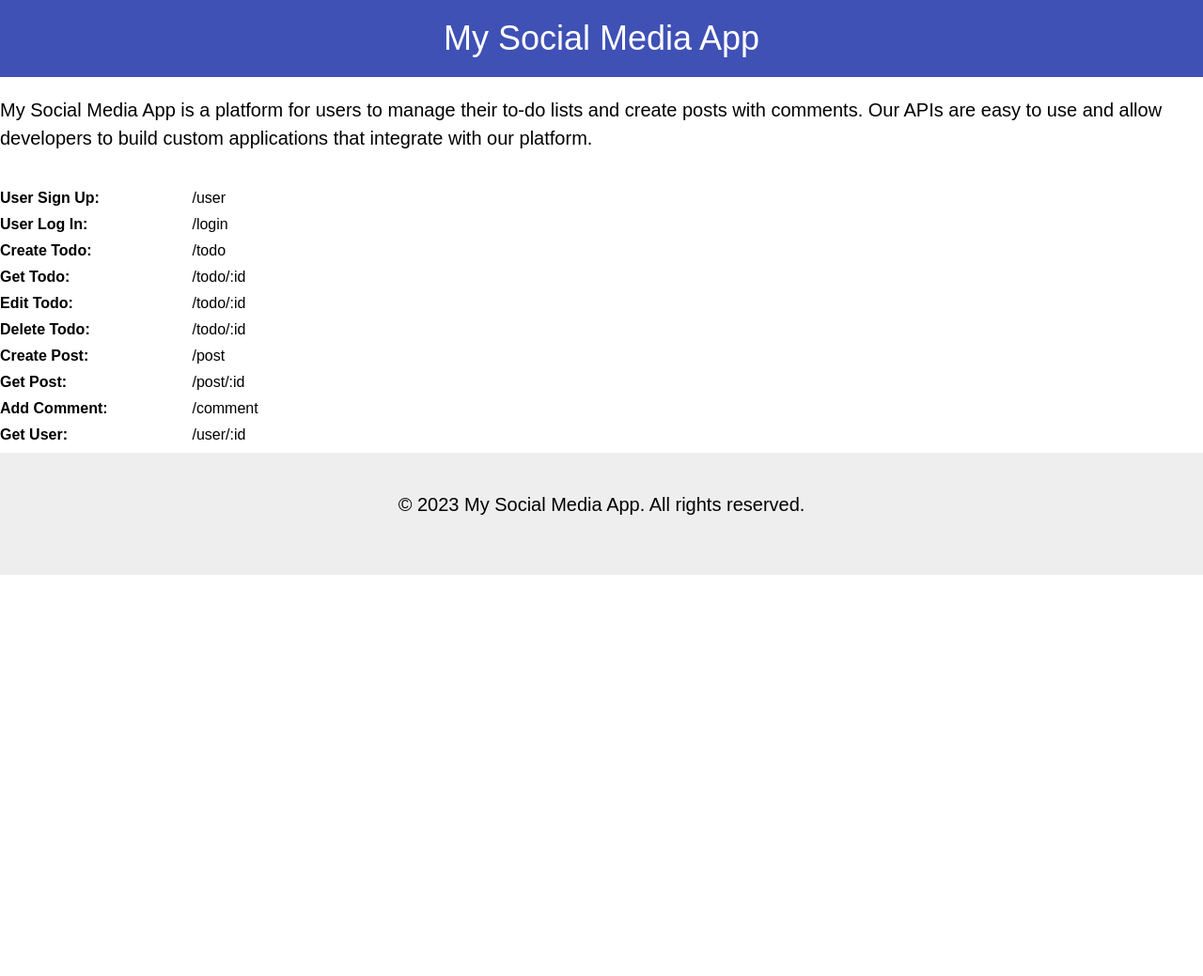
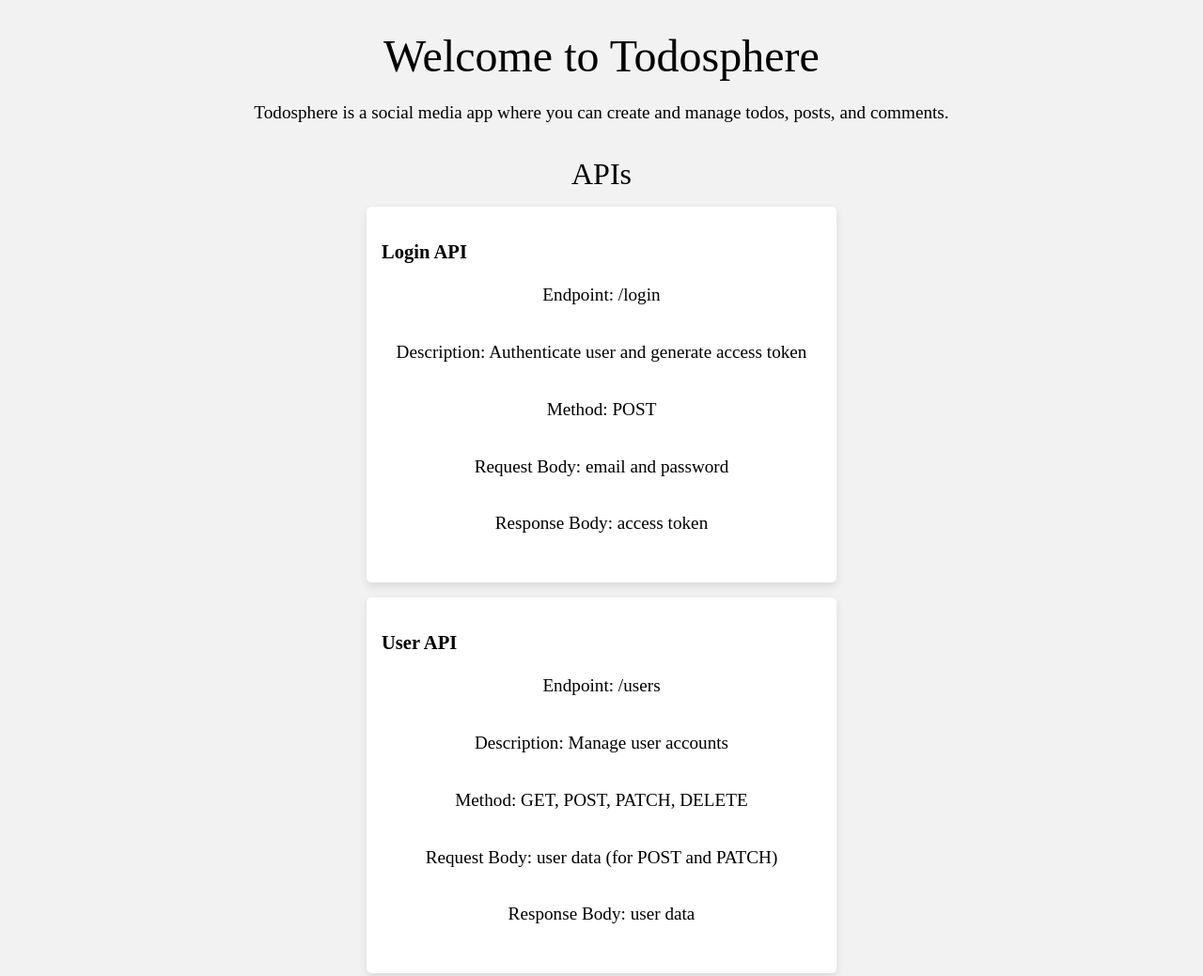
Before and after one commit to vineetatlani/todo-sphere, a website: page public/index.html in a window 1280 px wide. Shown: the top 1039 px of the page at 94% size. Before the commit the page ends 800 px from the top, so only its background shows below. Drawn offline with Linux system fonts and the light colour scheme.

Commit message:
modify index.html

```diff
--- a/public/index.html
+++ b/public/index.html
@@ -1,73 +1,125 @@
 <!DOCTYPE html>
-<html>
+<html lang="en">
+
 <head>
-    <meta charset="utf-8">
-    <meta name="viewport" content="width=device-width, initial-scale=1">
-    <title>My Social Media App</title>
+  <meta charset="UTF-8">
+  <title>Todosphere - A Social Media App</title>
   <style>
+    /* set body background color */
     body {
-        font-family: Arial, sans-serif;
-        margin: 0;
-        padding: 0;
+      background-color: #f2f2f2;
     }
-      header {
-        background-color: #3f51b5;
-        color: white;
-        padding: 20px;
+
+    /* style the h1 and h2 headings */
+    h1,
+    h2 {
       text-align: center;
-      }
-      h1 {
-        margin: 0;
-        font-size: 36px;
       font-weight: normal;
     }
+
+    h1 {
+      font-size: 3rem;
+      margin-top: 2rem;
+      margin-bottom: 1rem;
+    }
+
+    h2 {
+      font-size: 2rem;
+      margin-top: 2rem;
+      margin-bottom: 1rem;
+    }
+
+    /* style the paragraph text */
     p {
-        font-size: 20px;
+      text-align: center;
+      font-size: 1.2rem;
       line-height: 1.5;
-        margin-top: 20px;
-        margin-bottom: 40px;
+      margin-bottom: 2rem;
     }
+
+    /* style the unordered list */
     ul {
-        list-style: none;
-        margin: 0;
-        padding: 0;
+      list-style-type: none;
+      padding-left: 0;
+      margin: 0 auto;
+      max-width: 500px;
     }
+
+    /* style the list items */
     li {
-        margin-bottom: 10px;
+      font-size: 1.1rem;
+      margin: 1rem 0;
+      padding: 1rem;
+      background-color: #fff;
+      box-shadow: 0px 4px 10px rgba(0, 0, 0, 0.1);
+      border-radius: 5px;
+      transition: all 0.3s ease-in-out;
     }
-      li span {
-        display: inline-block;
-        width: 200px;
-        font-weight: bold;
+
+    li:hover {
+      transform: scale(1.05);
+      box-shadow: 0px 4px 20px rgba(0, 0, 0, 0.2);
     }
-      footer {
-        background-color: #eeeeee;
-        padding: 20px;
-        text-align: center;
+
+    /* style the anchor tag within the list items */
+    li a {
+      color: #333;
+      text-decoration: none;
+    }
+
+    li a:hover {
+      color: #007bff;
+      text-decoration: underline;
     }
   </style>
 </head>
+
 <body>
-    <header>
-      <h1>My Social Media App</h1>
-    </header>
-    <main>
-      <p>My Social Media App is a platform for users to manage their to-do lists and create posts with comments. Our APIs are easy to use and allow developers to build custom applications that integrate with our platform.</p>
+  <h1>Welcome to Todosphere</h1>
+  <p>Todosphere is a social media app where you can create and manage todos, posts, and comments.</p>
+  <h2>APIs</h2>
   <ul>
-        <li><span>User Sign Up:</span> /user</li>
-        <li><span>User Log In:</span> /login</li>
-        <li><span>Create Todo:</span> /todo</li>
-        <li><span>Get Todo:</span> /todo/:id</li>
-        <li><span>Edit Todo:</span> /todo/:id</li>
-        <li><span>Delete Todo:</span> /todo/:id</li>
-        <li><span>Create Post:</span> /post</li>
-        <li><span>Get Post:</span> /post/:id</li>
-        <li><span>Add Comment:</span> /comment</li>
-        <li><span>Get User:</span> /user/:id</li>
+    <li>
+      <h3>Login API</h3>
+      <p>Endpoint: /login</p>
+      <p>Description: Authenticate user and generate access token</p>
+      <p>Method: POST</p>
+      <p>Request Body: email and password</p>
+      <p>Response Body: access token</p>
+    </li>
+    <li>
+      <h3>User API</h3>
+      <p>Endpoint: /users</p>
+      <p>Description: Manage user accounts</p>
+      <p>Method: GET, POST, PATCH, DELETE</p>
+      <p>Request Body: user data (for POST and PATCH)</p>
+      <p>Response Body: user data</p>
+    </li>
+    <li>
+      <h3>Todo API</h3>
+      <p>Endpoint: /todos</p>
+      <p>Description: Manage user's todos</p>
+      <p>Method: GET, POST, PATCH, DELETE</p>
+      <p>Request Body: todo data (for POST and PATCH)</p>
+      <p>Response Body: todo data</p>
+    </li>
+    <li>
+      <h3>Post API</h3>
+      <p>Endpoint: /posts</p>
+      <p>Description: Manage user's posts</p>
+      <p>Method: GET, POST, PATCH, DELETE</p>
+      <p>Request Body: post data (for POST and PATCH)</p>
+      <p>Response Body: post data</p>
+    </li>
+    <li>
+      <h3>Comment API</h3>
+      <p>Endpoint: /comments</p>
+      <p>Description: Manage comments on user's posts</p>
+      <p>Method: GET, POST, PATCH, DELETE</p>
+      <p>Request Body: comment data (for POST and PATCH)</p>
+      <p>Response Body: comment data</p>
+    </li>
   </ul>
-    </main>
-    <footer>
-      <p>&copy; 2023 My Social Media App. All rights reserved.</p>
-    </footer>
 </body>
+
 </html>
```
Lines whose indentation alone changed are shown as unchanged.
